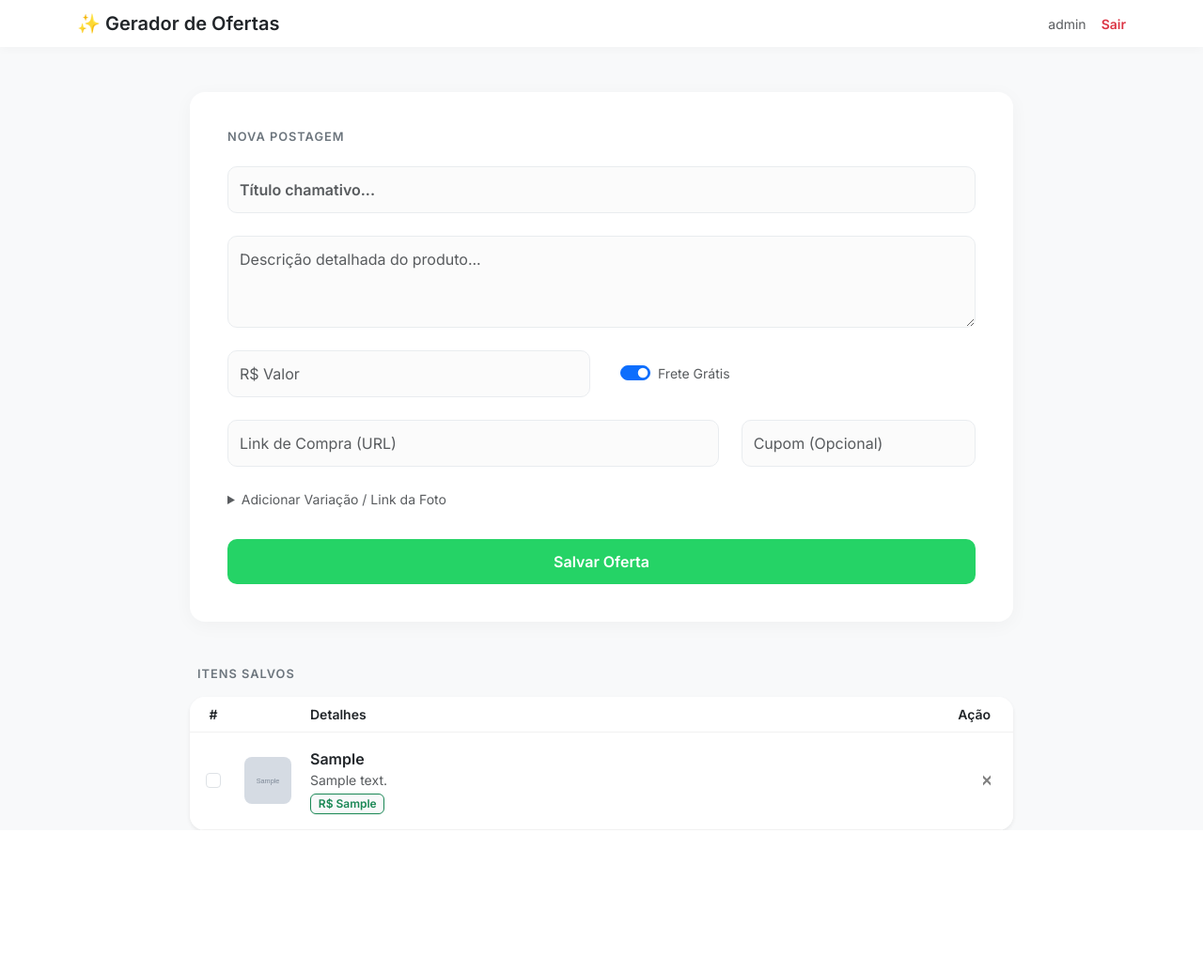
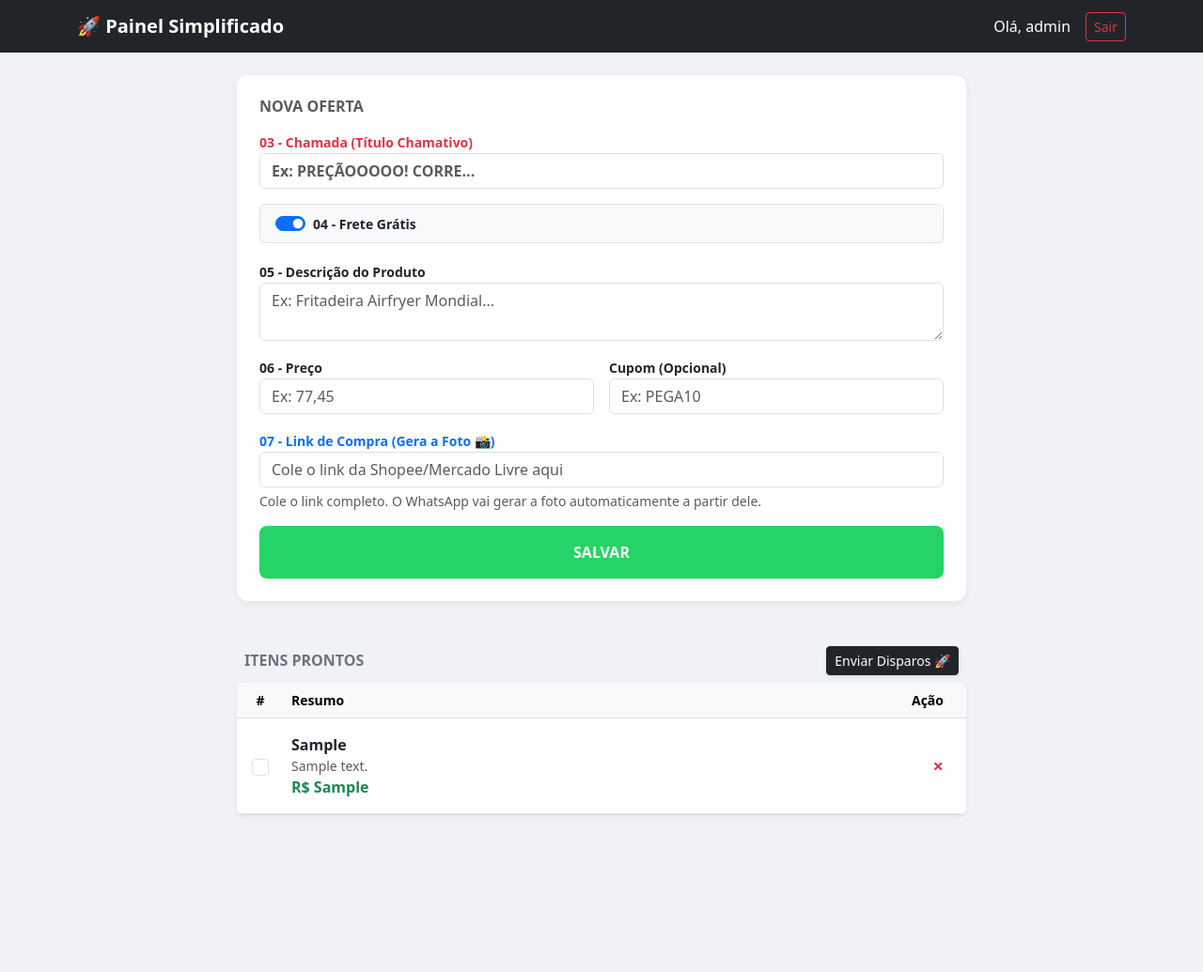
Before and after one commit to lcdsljunior/gerador-ofertas, a Flask app: page / in a window 1280 px wide. Shown: the whole page at 94% size. Before the commit the page ends 884 px from the top, so only its background shows below. Run offline with Flask 3, Linux system fonts and the light colour scheme; a user stored in the database is signed in; tables that the repository leaves empty hold one stand-in row (values such as "Sample post"); grey boxes marked "Sample" are stand-in pictures.

Commit message:
Atualizacao layout whatsapp e correcoes

```diff
--- a/app.py
+++ b/app.py
@@ -5,70 +5,53 @@ from werkzeug.security import generate_password_hash, check_password_hash
 
 app = Flask(__name__)
 
-# --- CONFIGURAÇÕES DE SEGURANÇA ---
-app.config['SECRET_KEY'] = 'uma-chave-secreta-bem-dificil' # Necessário para o Login funcionar
+# --- CONFIGURAÇÕES ---
+app.config['SECRET_KEY'] = 'segredo-absoluto'
 app.config['SQLALCHEMY_DATABASE_URI'] = 'sqlite:///produtos.db'
 app.config['SQLALCHEMY_TRACK_MODIFICATIONS'] = False
 
 db = SQLAlchemy(app)
 login_manager = LoginManager()
 login_manager.init_app(app)
-login_manager.login_view = 'login' # Se não estiver logado, manda pra cá
+login_manager.login_view = 'login'
 
-# --- MODELOS DO BANCO DE DADOS ---
-
-# Tabela de Usuários (NOVO)
+# --- MODELOS ---
 class User(UserMixin, db.Model):
     id = db.Column(db.Integer, primary_key=True)
     username = db.Column(db.String(30), unique=True)
-    password = db.Column(db.String(80)) # Guardará a senha criptografada
+    password = db.Column(db.String(80))
 
-# Tabela de Produtos
 class Produto(db.Model):
     id = db.Column(db.Integer, primary_key=True)
     chamada = db.Column(db.String(300))
     descricao = db.Column(db.String(500))
     valor = db.Column(db.String(50), nullable=False)
     frete_gratis = db.Column(db.Boolean, default=False)
-    link_foto = db.Column(db.String(500))
-    link_compra = db.Column(db.String(500), nullable=False)
+    link_compra = db.Column(db.String(800), nullable=False)
     cupom = db.Column(db.String(50))
-    variacao_nome = db.Column(db.String(50))
-    variacao_link = db.Column(db.String(500))
+    # Removemos 'link_foto' manual para não quebrar o preview oficial
 
-# Função obrigatória do Flask-Login para carregar o usuário
 @login_manager.user_loader
 def load_user(user_id):
     return User.query.get(int(user_id))
 
-# Criar banco e criar usuário ADMIN padrão
 with app.app_context():
     db.create_all()
-    # Verifica se já existe usuário, se não, cria o Admin
     if not User.query.filter_by(username='admin').first():
-        senha_criptografada = generate_password_hash('admin', method='pbkdf2:sha256')
-        novo_usuario = User(username='admin', password=senha_criptografada)
-        db.session.add(novo_usuario)
+        senha_hash = generate_password_hash('admin', method='pbkdf2:sha256')
+        db.session.add(User(username='admin', password=senha_hash))
         db.session.commit()
-        print("--- USUÁRIO ADMIN CRIADO (Login: admin / Senha: admin) ---")
 
-# --- ROTAS DE LOGIN ---
+# --- ROTAS ---
 
 @app.route('/login', methods=['GET', 'POST'])
 def login():
     if request.method == 'POST':
-        username = request.form.get('username')
-        password = request.form.get('password')
-
-        user = User.query.filter_by(username=username).first()
-
-        # Verifica se usuário existe e se a senha bate com o hash
-        if user and check_password_hash(user.password, password):
+        user = User.query.filter_by(username=request.form.get('username')).first()
+        if user and check_password_hash(user.password, request.form.get('password')):
             login_user(user)
             return redirect(url_for('index'))
-        else:
-            return render_template('login.html', erro="Usuário ou senha incorretos!")
-
+        return render_template('login.html', erro="Dados incorretos")
     return render_template('login.html')
 
 @app.route('/logout')
@@ -77,24 +60,19 @@ def logout():
     logout_user()
     return redirect(url_for('login'))
 
-# --- ROTAS DO SISTEMA (Agora Protegidas com @login_required) ---
-
 @app.route('/', methods=['GET', 'POST'])
-@login_required  # <--- Bloqueia acesso sem login
+@login_required
 def index():
     if request.method == 'POST':
-        novo_produto = Produto(
-            chamada=request.form['chamada'],
-            descricao=request.form['descricao'],
-            valor=request.form['valor'],
+        novo = Produto(
+            chamada=request.form.get('chamada'),
+            descricao=request.form.get('descricao'),
+            valor=request.form.get('valor'),
             frete_gratis='frete_gratis' in request.form,
-            link_foto=request.form['link_foto'],
-            link_compra=request.form['link_compra'],
-            cupom=request.form['cupom'],
-            variacao_nome=request.form['variacao_nome'],
-            variacao_link=request.form['variacao_link']
+            link_compra=request.form.get('link_compra'),
+            cupom=request.form.get('cupom')
         )
-        db.session.add(novo_produto)
+        db.session.add(novo)
         db.session.commit()
         return redirect(url_for('index'))
 
@@ -104,27 +82,36 @@ def index():
 @app.route('/gerar_mensagem', methods=['POST'])
 @login_required
 def gerar_mensagem():
-    ids_selecionados = request.json.get('ids', [])
-    produtos = Produto.query.filter(Produto.id.in_(ids_selecionados)).all()
+    ids = request.json.get('ids', [])
+    produtos = Produto.query.filter(Produto.id.in_(ids)).all()
+    lista_mensagens = []
 
-    texto_final = ""
     for prod in produtos:
         linha_frete = "📦 Frete Grátis todo o Brasil\n\n" if prod.frete_gratis else ""
         linha_cupom = f"\n➡ Use o cupom: {prod.cupom}" if prod.cupom else ""
-        linha_variacao = f"\n\n{prod.variacao_nome}: {prod.variacao_link}" if prod.variacao_nome and prod.variacao_link else ""
+
+        # --- LAYOUT EXATO QUE FUNCIONA ---
+        # A Mágica: O Link de Compra está no final.
+        # O WhatsApp lê o link, gera a Foto (01) e o Nome do Site (02) e coloca no TOPO da bolha.
 
         msg = (
-            f"{prod.chamada}\n\n{linha_frete}• {prod.descricao}\n\n🔥 R$ {prod.valor}\n\n🛒 {prod.link_compra}{linha_cupom}{linha_variacao}\n\n__________________________\n\n"
+            f"{prod.chamada}\n\n"        # 03
+            f"{linha_frete}"             # 04
+            f"• {prod.descricao}\n\n"    # 05
+            f"🔥 R$ {prod.valor}\n\n"     # 06
+            f"🛒 {prod.link_compra}"     # 07 (Gerador da Foto)
+            f"{linha_cupom}"
         )
-        texto_final += msg
 
-    return jsonify({'mensagem': texto_final})
+        lista_mensagens.append(msg)
+
+    return jsonify({'mensagens': lista_mensagens})
 
 @app.route('/deletar/<int:id>')
 @login_required
 def deletar(id):
-    produto = Produto.query.get_or_404(id)
-    db.session.delete(produto)
+    prod = Produto.query.get_or_404(id)
+    db.session.delete(prod)
     db.session.commit()
     return redirect(url_for('index'))
 
--- a/templates/index.html
+++ b/templates/index.html
@@ -3,176 +3,183 @@
 <head>
     <meta charset="UTF-8">
     <meta name="viewport" content="width=device-width, initial-scale=1.0">
-    <title>Ofertas</title>
+    <title>Painel de Ofertas</title>
     <link href="https://cdn.jsdelivr.net/npm/bootstrap@5.3.0/dist/css/bootstrap.min.css" rel="stylesheet">
-    <link href="https://fonts.googleapis.com/css2?family=Inter:wght@300;400;600&display=swap" rel="stylesheet">
+    <style>
+        body { background-color: #f0f2f5; padding-bottom: 120px; }
+        .card-custom { border-radius: 12px; border: none; background: white; box-shadow: 0 4px 10px rgba(0,0,0,0.05); }
+        .btn-whats { background-color: #25D366; color: white; border: none; font-weight: bold; }
+        .btn-whats:hover { background-color: #128c7e; color: white; }
 
-    <style>
-        body {
-            background-color: #f8f9fa;
-            font-family: 'Inter', sans-serif;
-            color: #2c3e50;
+        #barra-envio {
+            display: none; position: fixed; bottom: 0; left: 0; width: 100%;
+            background: #fff; border-top: 5px solid #25D366; padding: 15px;
+            box-shadow: 0 -5px 20px rgba(0,0,0,0.1); z-index: 9999;
         }
-
-        .navbar {
-            background-color: #fff !important;
-            box-shadow: 0 2px 10px rgba(0,0,0,0.03);
-        }
-
-        .card {
-            border: none;
-            border-radius: 16px;
-            box-shadow: 0 4px 20px rgba(0,0,0,0.04);
-            background: #fff;
-            transition: transform 0.2s;
-        }
-
-        .form-control, .form-select {
-            border-radius: 10px;
-            border: 1px solid #e9ecef;
-            padding: 12px;
-            background-color: #fbfbfb;
-        }
-
-        .form-control:focus {
-            box-shadow: none;
-            border-color: #25D366;
-            background-color: #fff;
-        }
-
-        .btn-success {
-            background-color: #25D366;
-            border: none;
-            border-radius: 10px;
-            padding: 12px;
-            font-weight: 600;
-        }
-
-        .btn-success:hover { background-color: #1ebe57; }
-
-        .img-preview {
-            width: 50px;
-            height: 50px;
-            border-radius: 8px;
-            object-fit: cover;
-        }
-
-        h6 { font-weight: 600; color: #6c757d; font-size: 0.8rem; text-transform: uppercase; letter-spacing: 1px; }
     </style>
 </head>
 <body>
 
-<nav class="navbar navbar-light mb-5">
+<nav class="navbar navbar-dark bg-dark mb-4">
     <div class="container">
-        <span class="navbar-brand fw-bold mb-0 h1 text-dark">✨ Gerador de Ofertas</span>
+        <span class="navbar-brand fw-bold">🚀 Painel Simplificado</span>
         <div class="d-flex align-items-center gap-3">
-            <span class="text-muted small d-none d-sm-block">{{ usuario }}</span>
-            <a href="/logout" class="text-danger text-decoration-none small fw-bold">Sair</a>
+            <span class="text-white d-none d-sm-block">Olá, {{ usuario }}</span>
+            <a href="/logout" class="btn btn-outline-danger btn-sm">Sair</a>
         </div>
     </div>
 </nav>
 
-<div class="container" style="max-width: 900px;">
+<div class="container" style="max-width: 800px;">
 
-    <div class="card mb-5 p-4">
-        <div class="card-body">
-            <h6 class="mb-4">Nova Postagem</h6>
-
+    <div class="card card-custom p-4 mb-5">
+        <h6 class="mb-3 text-muted fw-bold">NOVA OFERTA</h6>
         <form action="/" method="POST">
-                <div class="row g-4">
+            <div class="row g-3">
 
                 <div class="col-12">
-                        <input type="text" name="chamada" class="form-control fw-bold" placeholder="Título chamativo..." required>
+                    <label class="fw-bold text-danger small">03 - Chamada (Título Chamativo)</label>
+                    <input type="text" name="chamada" class="form-control fw-bold" placeholder="Ex: PREÇÃOOOOO! CORRE..." required>
                 </div>
 
                 <div class="col-12">
-                        <textarea name="descricao" class="form-control" rows="3" placeholder="Descrição detalhada do produto..."></textarea>
-                    </div>
-
-                    <div class="col-md-6">
-                        <input type="text" name="valor" class="form-control" placeholder="R$ Valor" required>
-                    </div>
-
-                    <div class="col-md-6 d-flex align-items-center">
-                        <div class="form-check form-switch ms-2">
-                            <input class="form-check-input" type="checkbox" name="frete_gratis" id="frete" checked>
-                            <label class="form-check-label text-muted small" for="frete">Frete Grátis</label>
+                    <div class="form-check form-switch p-2 bg-light border rounded">
+                        <input class="form-check-input ms-2" type="checkbox" name="frete_gratis" id="frete" checked>
+                        <label class="form-check-label fw-bold ms-2 small" for="frete">04 - Frete Grátis</label>
                     </div>
                 </div>
 
-                    <div class="col-md-8">
-                        <input type="text" name="link_compra" class="form-control text-primary" placeholder="Link de Compra (URL)" required>
+                <div class="col-12">
+                     <label class="fw-bold small">05 - Descrição do Produto</label>
+                    <textarea name="descricao" class="form-control" rows="2" placeholder="Ex: Fritadeira Airfryer Mondial..."></textarea>
                 </div>
-                    <div class="col-md-4">
-                        <input type="text" name="cupom" class="form-control" placeholder="Cupom (Opcional)">
+
+                <div class="col-6">
+                    <label class="fw-bold small">06 - Preço</label>
+                    <input type="text" name="valor" class="form-control" placeholder="Ex: 77,45" required>
+                </div>
+
+                <div class="col-6">
+                    <label class="fw-bold small">Cupom (Opcional)</label>
+                    <input type="text" name="cupom" class="form-control" placeholder="Ex: PEGA10">
                 </div>
 
                 <div class="col-12">
-                        <details class="text-muted small">
-                            <summary class="mb-2 cursor-pointer">Adicionar Variação / Link da Foto</summary>
-                            <div class="row g-2 mt-2">
-                                <div class="col-md-4">
-                                    <input type="text" name="variacao_nome" class="form-control form-control-sm" placeholder="Nome Variação">
-                                </div>
-                                <div class="col-md-8">
-                                    <input type="text" name="variacao_link" class="form-control form-control-sm" placeholder="Link da Variação">
-                                </div>
-                                <div class="col-12 mt-2">
-                                    <input type="text" name="link_foto" class="form-control form-control-sm" placeholder="Link da Foto (Visualização interna)">
-                                </div>
-                            </div>
-                        </details>
+                    <label class="fw-bold text-primary small">07 - Link de Compra (Gera a Foto 📸)</label>
+                    <input type="text" name="link_compra" class="form-control" placeholder="Cole o link da Shopee/Mercado Livre aqui" required>
+                    <div class="form-text small">Cole o link completo. O WhatsApp vai gerar a foto automaticamente a partir dele.</div>
                 </div>
 
-                    <div class="col-12 mt-4">
-                        <button type="submit" class="btn btn-success w-100">Salvar Oferta</button>
+                <div class="col-12 mt-3">
+                    <button type="submit" class="btn btn-whats w-100 py-3 shadow-sm rounded-3">SALVAR</button>
                 </div>
             </div>
         </form>
     </div>
+
+    <div class="d-flex justify-content-between align-items-center mb-2 px-2">
+        <h6 class="mb-0 fw-bold text-secondary">ITENS PRONTOS</h6>
+        <button onclick="iniciarEnvio()" class="btn btn-dark btn-sm shadow-sm">
+            Enviar Disparos 🚀
+        </button>
     </div>
 
-    <h6 class="mb-3 px-2">Itens Salvos</h6>
-
-    <div class="bg-white rounded-4 shadow-sm overflow-hidden">
-        <div class="table-responsive">
-            <table class="table table-hover mb-0 align-middle" style="border-color: #f1f1f1;">
-                <thead class="bg-light text-muted small">
+    <div class="bg-white rounded shadow-sm overflow-hidden mb-5">
+        <table class="table table-hover mb-0 align-middle">
+            <thead class="table-light small">
                 <tr>
                     <th class="text-center" style="width: 50px;">#</th>
-                        <th style="width: 70px;"></th>
-                        <th>Detalhes</th>
-                        <th class="text-end px-4">Ação</th>
+                    <th>Resumo</th>
+                    <th class="text-end pe-4">Ação</th>
                 </tr>
             </thead>
             <tbody>
-                    {% for produto in produtos %}
+                {% for p in produtos %}
                 <tr>
                     <td class="text-center">
-                            <input type="checkbox" class="form-check-input produto-check" value="{{ produto.id }}">
-                        </td>
-                        <td>
-                            {% if produto.link_foto %}
-                            <img src="{{ produto.link_foto }}" class="img-preview">
-                            {% else %}
-                            <div class="img-preview bg-light d-flex align-items-center justify-content-center text-muted">📄</div>
-                            {% endif %}
+                        <input type="checkbox" class="form-check-input p-2 produto-check" value="{{ p.id }}">
                     </td>
                     <td class="py-3">
-                            <div class="fw-bold text-dark">{{ produto.chamada }}</div>
-                            <div class="text-muted small text-truncate" style="max-width: 300px;">{{ produto.descricao }}</div>
-                            <span class="badge bg-light text-success border border-success mt-1">R$ {{ produto.valor }}</span>
+                        <div class="fw-bold text-dark">{{ p.chamada }}</div>
+                        <div class="small text-muted text-truncate" style="max-width: 300px;">{{ p.descricao }}</div>
+                        <div class="fw-bold text-success">R$ {{ p.valor }}</div>
                     </td>
-                        <td class="text-end px-4">
-                            <a href="/deletar/{{ produto.id }}" class="btn-close" aria-label="Close"></a>
+                    <td class="text-end pe-4">
+                        <a href="/deletar/{{ p.id }}" class="text-danger fw-bold text-decoration-none fs-5">&times;</a>
                     </td>
                 </tr>
                 {% endfor %}
-                    {% if not produtos %}
-                    <tr><td colspan="4" class="text-center py-5 text-muted small">Nenhum item na lista</td></tr>
-                    {% endif %}
             </tbody>
         </table>
     </div>
 
-        <div class="
+</div>
+
+<div id="barra-envio">
+    <div class="container d-flex justify-content-between align-items-center">
+        <div>
+            <strong class="d-block">Fila de Disparo</strong>
+            <span class="small text-muted" id="status-texto">Preparando...</span>
+        </div>
+        <div class="d-flex gap-2">
+            <button onclick="cancelarEnvio()" class="btn btn-outline-secondary btn-sm">Cancelar</button>
+            <button onclick="enviarProxima()" id="btn-disparo" class="btn btn-success fw-bold px-4">
+                Enviar Próxima ➤
+            </button>
+        </div>
+    </div>
+</div>
+
+<script>
+    let fila = [];
+
+    async function iniciarEnvio() {
+        const checks = document.querySelectorAll('.produto-check:checked');
+        const ids = Array.from(checks).map(c => c.value);
+        if (ids.length === 0) { alert("Selecione um item!"); return; }
+
+        const res = await fetch('/gerar_mensagem', {
+            method: 'POST', headers: {'Content-Type': 'application/json'},
+            body: JSON.stringify({ ids: ids })
+        });
+        const data = await res.json();
+        fila = data.mensagens;
+
+        if (fila.length > 0) {
+            document.getElementById('barra-envio').style.display = 'block';
+            atualizarStatus();
+        }
+    }
+
+    function atualizarStatus() {
+        const total = fila.length;
+        const txt = document.getElementById('status-texto');
+        const btn = document.getElementById('btn-disparo');
+
+        if (total > 0) {
+            txt.innerText = `Faltam ${total} ofertas.`;
+            btn.innerText = `Enviar WhatsApp (${total})`;
+            btn.disabled = false;
+        } else {
+            txt.innerText = "Concluído!";
+            btn.innerText = "Pronto";
+            btn.disabled = true;
+            setTimeout(cancelarEnvio, 3000);
+        }
+    }
+
+    function enviarProxima() {
+        if (fila.length === 0) return;
+        const msg = fila.shift();
+        window.open(`https://wa.me/?text=${encodeURIComponent(msg)}`, '_blank');
+        atualizarStatus();
+    }
+
+    function cancelarEnvio() {
+        fila = [];
+        document.getElementById('barra-envio').style.display = 'none';
+    }
+</script>
+
+</body>
+</html>
```
Lines whose indentation alone changed are shown as unchanged.
